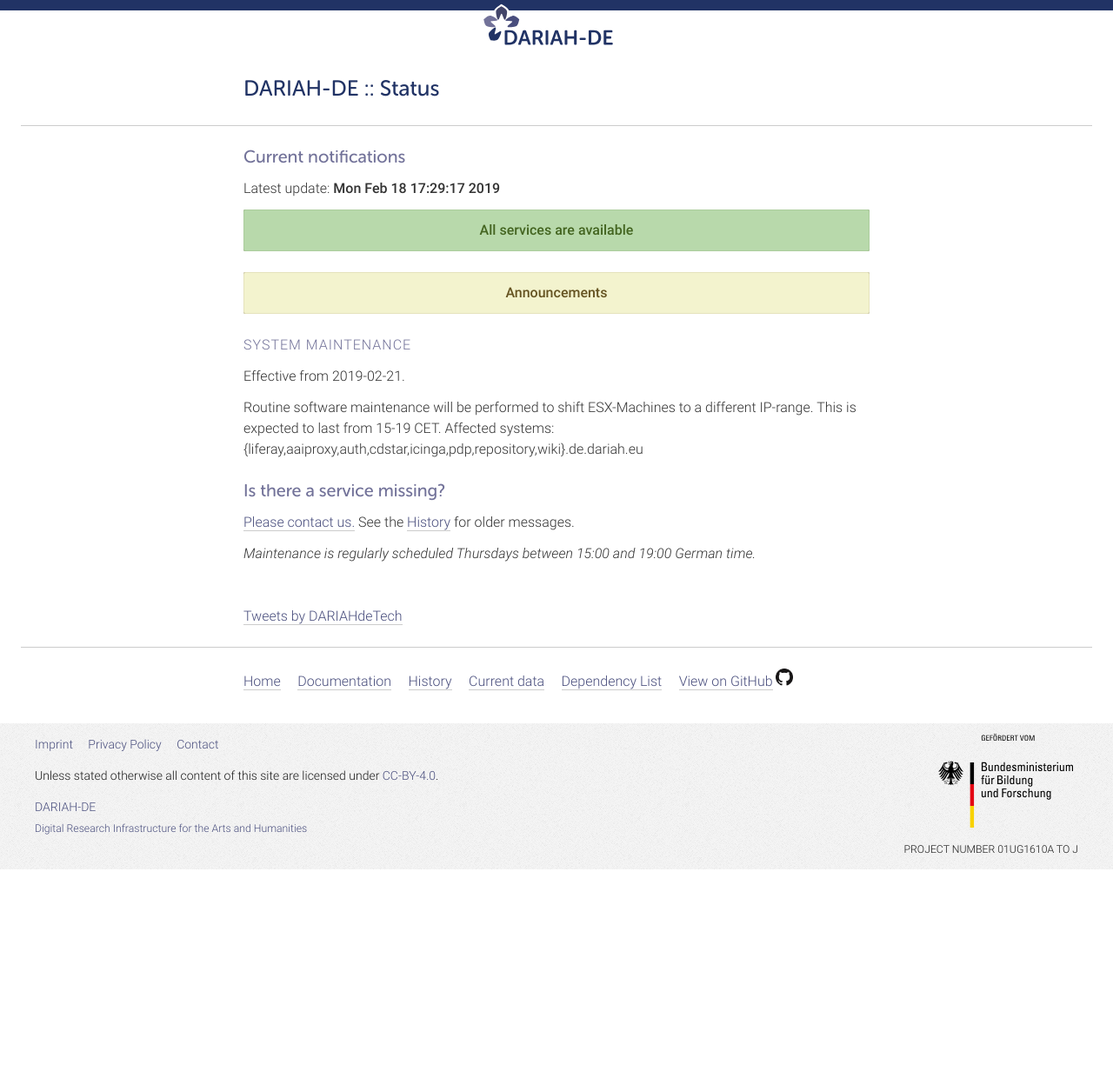
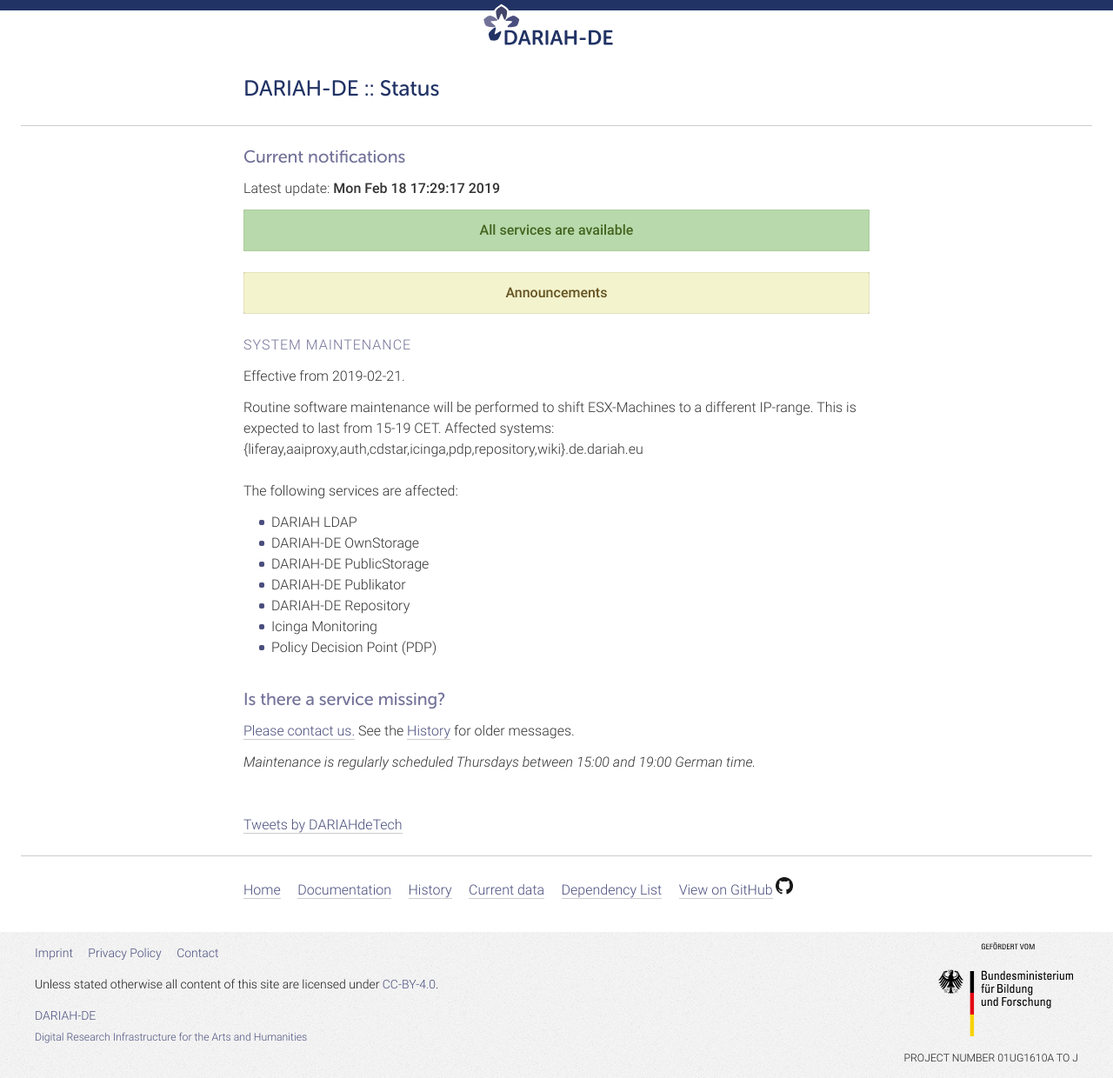
Before and after one commit to DARIAH-DE/status, a Jekyll site: the page built from index.md, in a window 1280 px wide. Shown: the whole page at 87% size. Built offline with Jekyll 4.4.1, drawn with Linux system fonts in a browser that asks for light colours; comment, search, counter and statistics services are not loaded; before the commit the page ends 1000 px from its top, so only the background shows below that.

Commit message:
Wartung 21.09.

```diff
--- a/_data/announcements.yaml
+++ b/_data/announcements.yaml
@@ -5,3 +5,8 @@
   hide: false
   description: 'Routine software maintenance will be performed to shift ESX-Machines to a different IP-range. This is expected to last from 15-19 CET. Affected systems: {liferay,aaiproxy,auth,cdstar,icinga,pdp,repository,wiki}.de.dariah.eu'
   affected:
+    - '/servers/auth2'
+    - '/servers/cdstar'
+    - '/servers/icinga'
+    - '/servers/repository-de-dariah-eu'
+    - '/servers/pdp'
```
